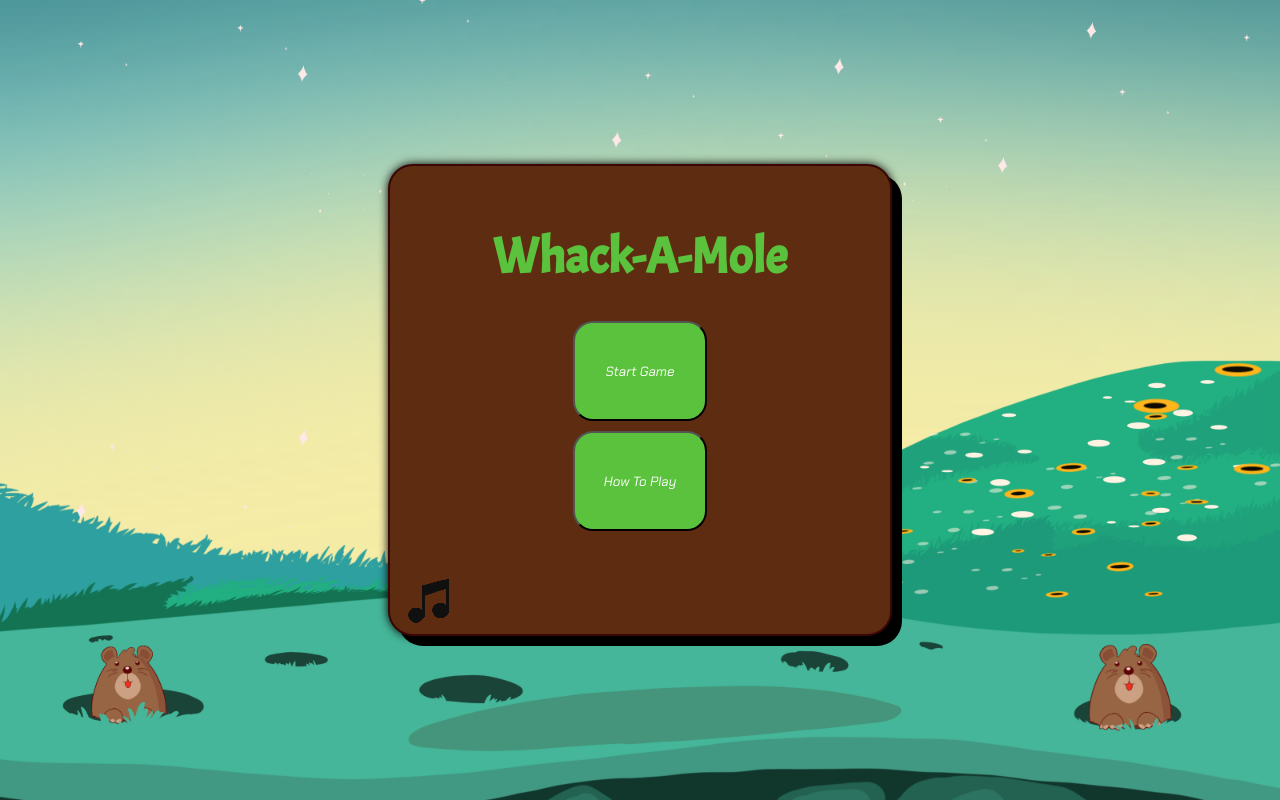
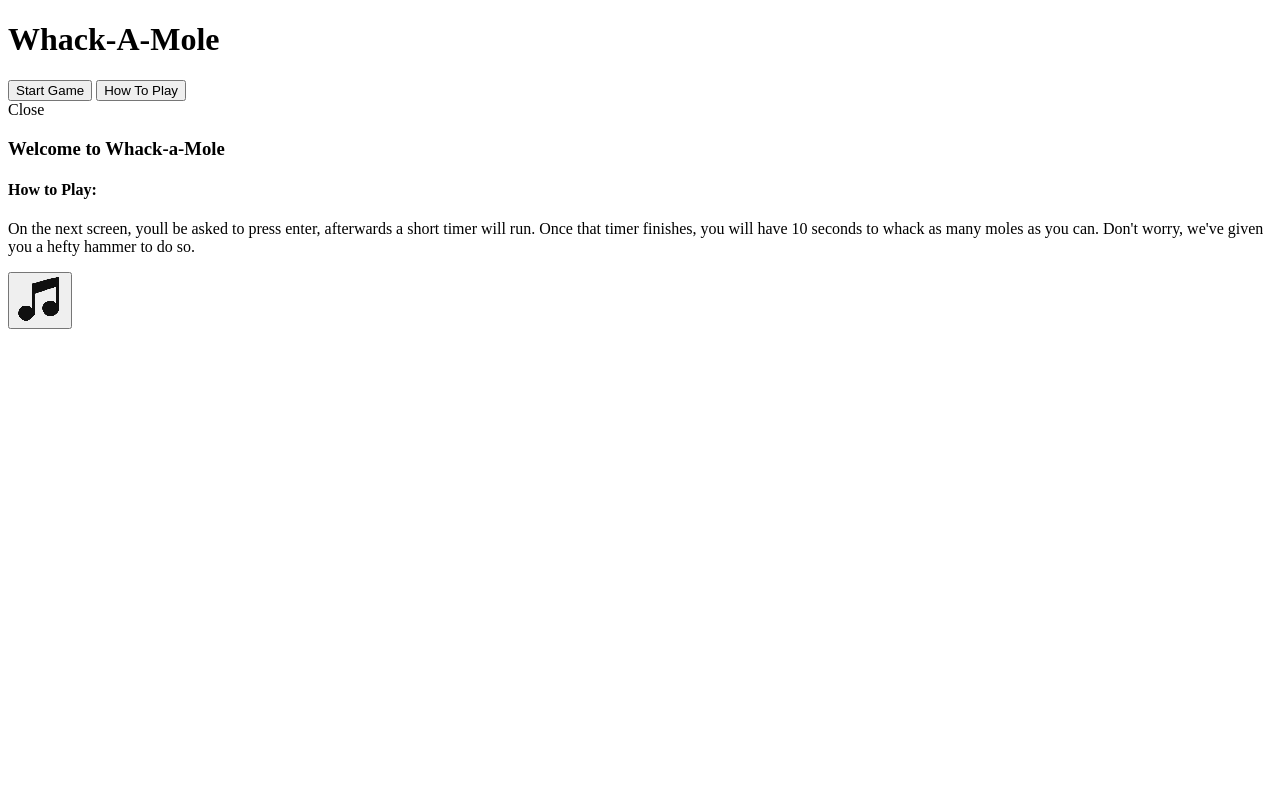
Before and after one commit to ChaseHarding/Whack-a-Mole, a plain HTML site: page index.html in a window 1280 px wide. Drawn offline with Linux system fonts and the light colour scheme.

Commit message:
commented out the stylesheet link in index html, created a varaiables scss file for variables and mixins for colors, fonts, etc.

```diff
--- a/index.html
+++ b/index.html
@@ -4,7 +4,7 @@
     <meta charset="UTF-8" />
     <meta name="viewport" content="width=device-width, initial-scale=1.0" />
     <title>Whack-a-Mole</title>
-    <link rel="stylesheet" href="/css/index.css" />
+    <!-- <link rel="stylesheet" href="/css/index.css" /> -->
     <style>
       @import url('https://fonts.googleapis.com/css2?family=Acme&display=swap');
       </style>
--- /dev/null
+++ b/scss/_variables.scss
@@ -0,0 +1,6 @@
+$background-image: url('../assets/images/BackgroundTitle.PNG');
+$primary-color: #5AC23D;
+$secondary-color: #abff93;
+$board-background: rgb(94, 45, 17);
+$board-border-color: rbg(58, 6, 6);
+$box-shadow-color: #000;
```
Also changed, not shown: scss/style.scss (added).
